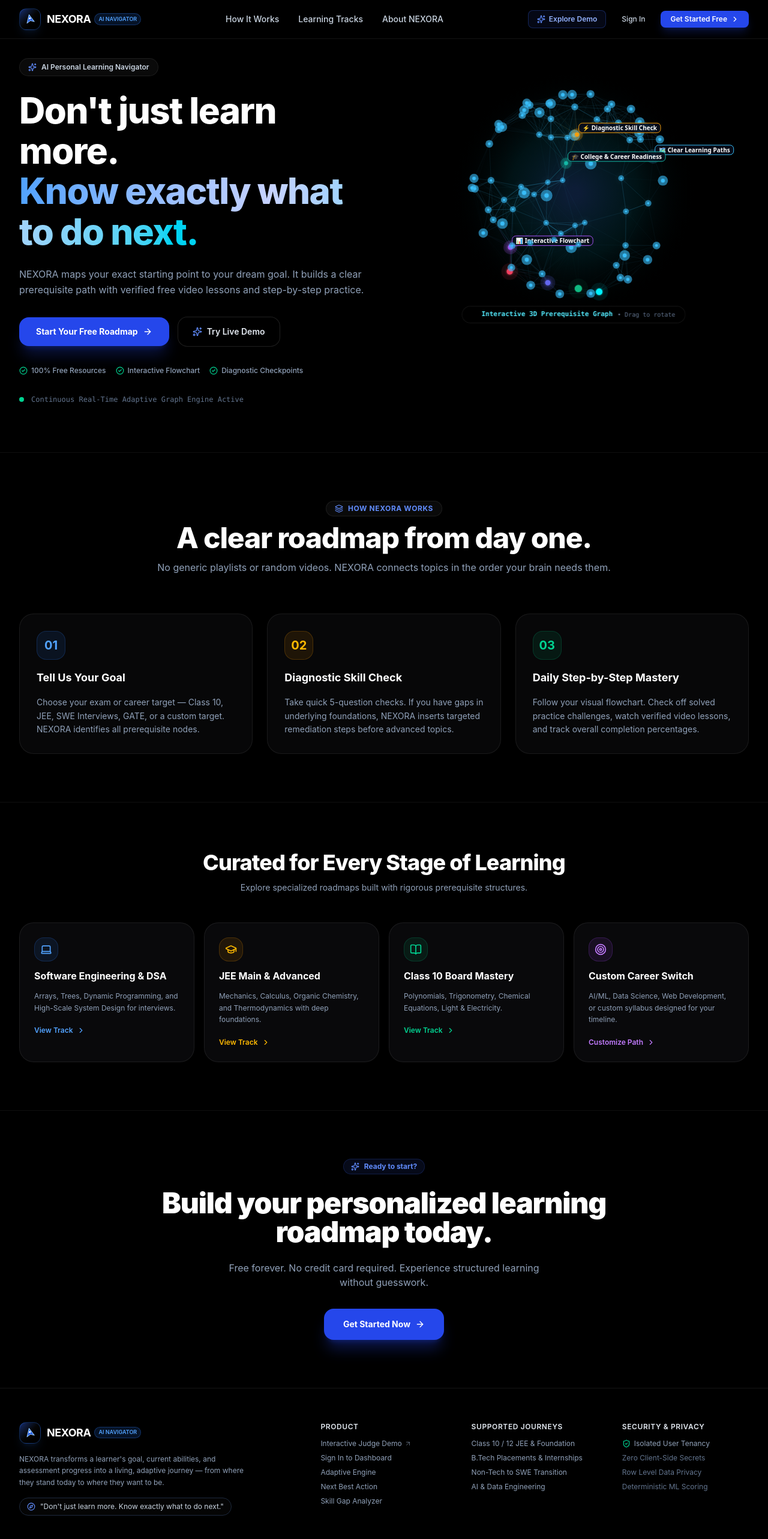
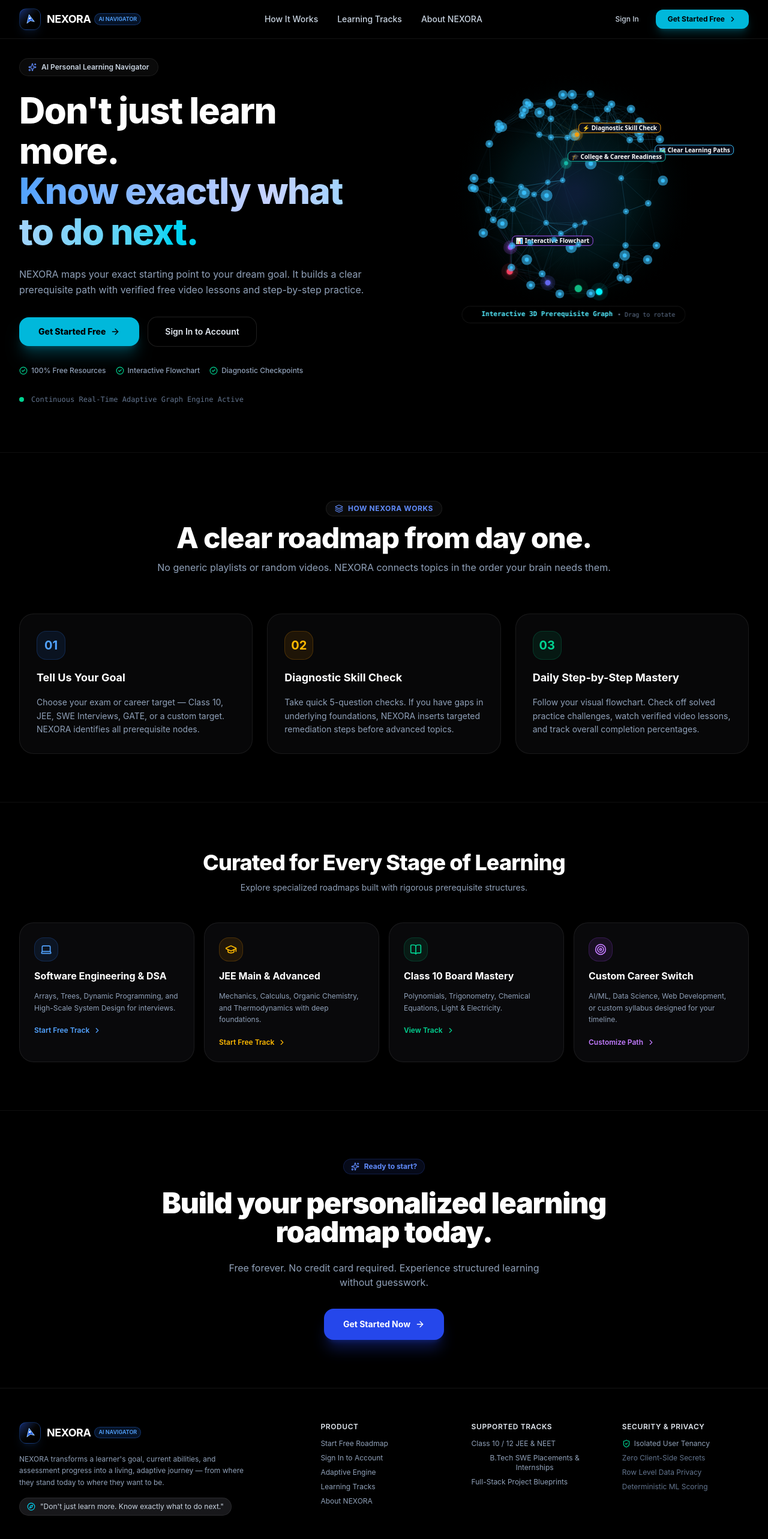
Before and after one commit to Sirivennela310505/NEXORA, a React (Vite) app: page / in a window 1280 px wide. Shown: the top 2566 px of the page at 60% size. Built offline with nearby package versions, Linux system fonts and the light colour scheme.

Commit message:
feat: completely remove simulated demo mode for clean real-user onboarding

```diff
--- a/src/App.tsx
+++ b/src/App.tsx
@@ -21,9 +21,7 @@
   getActiveSessionUserId,
   setActiveSession,
   getUserProfile,
-  saveUserProfile,
-  createAlexMorganDemoProfile,
-  createAaravSharmaDemoProfile
+  saveUserProfile
 } from './engine/storage';
 import type { StoredUserAccount } from './engine/storage';
 
@@ -31,7 +29,7 @@
   // Authentication & Session State initialized from storage
   const [currentAccount, setCurrentAccount] = useState<StoredUserAccount | null>(() => {
     const activeUserId = getActiveSessionUserId();
-    if (activeUserId && !activeUserId.startsWith('demo-')) {
+    if (activeUserId) {
       const profile = getUserProfile(activeUserId);
       if (profile) {
         return {
@@ -46,18 +44,9 @@
     return null;
   });
 
-  const [isDemoMode, setIsDemoMode] = useState<boolean>(() => {
-    const activeUserId = getActiveSessionUserId();
-    return Boolean(activeUserId && activeUserId.startsWith('demo-'));
-  });
-
   const [currentUserProfile, setCurrentUserProfile] = useState<UserProfile | null>(() => {
     const activeUserId = getActiveSessionUserId();
-    if (activeUserId === 'demo-alex-morgan') {
-      return createAlexMorganDemoProfile();
-    } else if (activeUserId === 'demo-aarav-sharma') {
-      return createAaravSharmaDemoProfile();
-    } else if (activeUserId) {
+    if (activeUserId) {
       return getUserProfile(activeUserId);
     }
     return null;
@@ -85,12 +74,11 @@
   const handleAuthSuccess = (account: StoredUserAccount, isNewSignUp: boolean) => {
     setCurrentAccount(account);
     setActiveSession(account.id);
-    setIsDemoMode(false);
     setAuthModalOpen(false);
 
     if (isNewSignUp) {
       setCurrentUserProfile(null);
-      triggerToast(`Welcome to NEXORA, ${account.fullName}! Let's configure your goal.`);
+      triggerToast(`Welcome to NEXORA, ${account.fullName}! Let's build your personalized path.`);
     } else {
       const existing = getUserProfile(account.id);
       if (existing) {
@@ -103,20 +91,10 @@
     }
   };
 
-  const handleStartDemo = (persona: 'alex' | 'aarav' = 'alex') => {
-    const demoProfile = persona === 'alex' ? createAlexMorganDemoProfile() : createAaravSharmaDemoProfile();
-    setCurrentUserProfile(demoProfile);
-    setIsDemoMode(true);
-    setActiveSession(demoProfile.id);
-    setActiveTab('dashboard');
-    triggerToast(`Active Demo: ${demoProfile.fullName} (${demoProfile.goalTitle})`);
-  };
-
   const handleSignOut = () => {
     setActiveSession(null);
     setCurrentAccount(null);
     setCurrentUserProfile(null);
-    setIsDemoMode(false);
     setActiveTab('dashboard');
     triggerToast('You have been securely signed out.');
   };
@@ -129,9 +107,7 @@
   };
 
   const handleUpdateProfile = (updatedProfile: UserProfile) => {
-    if (!isDemoMode) {
-      saveUserProfile(updatedProfile);
-    }
+    saveUserProfile(updatedProfile);
     setCurrentUserProfile(updatedProfile);
     if (updatedProfile.lastPathUpdateReason) {
       triggerToast(updatedProfile.lastPathUpdateReason);
@@ -167,7 +143,6 @@
             activeTab={activeTab}
             onSelectTab={handleNavigateWithPayload}
             onOpenAuth={handleOpenAuth}
-            onStartDemo={handleStartDemo}
             onSignOut={handleSignOut}
           />
 
@@ -184,18 +159,16 @@
               // Public Landing Page
               <LandingPage
                 onOpenAuth={handleOpenAuth}
-                onStartDemo={handleStartDemo}
               />
             )}
           </main>
 
           <Footer
             onOpenAuth={handleOpenAuth}
-            onStartDemo={handleStartDemo}
           />
         </div>
       ) : (
-        // AUTHENTICATED FULL-SCREEN WORKSPACE WITH PINNED SIDEBAR (NO TOP NAVBAR)
+        // AUTHENTICATED FULL-SCREEN WORKSPACE WITH PINNED SIDEBAR
         <div className="flex h-screen w-screen overflow-hidden bg-black text-slate-100">
 
           {/* Pinned Left Sidebar */}
@@ -208,35 +181,6 @@
 
           {/* Full-bleed Scrollable Main Content */}
           <main className="flex-1 h-screen overflow-y-auto bg-black p-4 sm:p-8">
-
-            {/* Demo Mode Notice Bar */}
-            {isDemoMode && (
-              <div className="mb-6 p-3.5 rounded-2xl bg-amber-500/10 border border-amber-500/30 flex flex-col sm:flex-row items-center justify-between gap-3 text-xs">
-                <div className="flex items-center gap-2 text-amber-300">
-                  <span className="font-bold px-2 py-0.5 rounded bg-amber-500/20 uppercase tracking-wider text-[10px]">
-                    Live Demo Mode
-                  </span>
-                  <span>
-                    Simulated profile: <strong>{currentUserProfile.fullName}</strong> ({currentUserProfile.goalTitle})
-                  </span>
-                </div>
-
-                <div className="flex items-center gap-2">
-                  <button
-                    onClick={() => handleStartDemo(currentUserProfile.fullName.includes('Alex') ? 'aarav' : 'alex')}
-                    className="px-3 py-1 rounded-xl bg-amber-500/20 hover:bg-amber-500/30 text-amber-200 font-semibold transition-colors"
-                  >
-                    Switch to {currentUserProfile.fullName.includes('Alex') ? 'Aarav (JEE / Class 10)' : 'Alex (B.Tech SWE)'}
-                  </button>
-                  <button
-                    onClick={handleSignOut}
-                    className="px-3 py-1 rounded-xl bg-zinc-800 hover:bg-zinc-700 text-slate-300 transition-colors"
-                  >
-                    Exit Demo
-                  </button>
-                </div>
-              </div>
-            )}
 
             {/* Active Workspace View */}
             <div className="w-full min-w-0">
--- a/src/components/common/Footer.tsx
+++ b/src/components/common/Footer.tsx
@@ -1,60 +1,53 @@
 import React from 'react';
 import { NexoraLogo } from './NexoraLogo';
-import { ShieldCheck, Compass, ArrowUpRight } from 'lucide-react';
+import { ShieldCheck, Compass } from 'lucide-react';
 
 interface FooterProps {
   onOpenAuth: (mode: 'signin' | 'signup') => void;
-  onStartDemo: (persona?: 'alex' | 'aarav') => void;
 }
 
-export const Footer: React.FC<FooterProps> = ({ onOpenAuth, onStartDemo }) => {
+export const Footer: React.FC<FooterProps> = ({ onOpenAuth }) => {
   return (
     <footer className="border-t border-white/[0.08] bg-black text-slate-400 text-sm">
       <div className="max-w-7xl mx-auto px-4 sm:px-6 lg:px-8 py-14">
         <div className="grid grid-cols-1 md:grid-cols-5 gap-10">
 
           {/* Brand Col */}
-          <div className="md:col-span-2 space-y-4">
+          <div className="md:col-span-2 space-y-4 text-left">
             <NexoraLogo size="md" />
             <p className="text-xs text-slate-400 max-w-sm leading-relaxed">
               NEXORA transforms a learner's goal, current abilities, and assessment progress into a living, adaptive journey — from where they stand today to where they want to be.
             </p>
-            <div className="inline-flex items-center gap-2 px-3 py-1.5 rounded-full bg-slate-900 border border-slate-800 text-xs text-slate-300">
-              <Compass className="w-3.5 h-3.5 text-brand-400 animate-spin-slow" />
+            <div className="inline-flex items-center gap-2 px-3 py-1.5 rounded-full bg-zinc-900 border border-white/[0.08] text-xs text-slate-300">
+              <Compass className="w-3.5 h-3.5 text-cyan-400 animate-spin-slow" />
               <span>"Don't just learn more. Know exactly what to do next."</span>
             </div>
           </div>
 
           {/* Links 1 */}
-          <div className="space-y-3">
+          <div className="space-y-3 text-left">
             <h4 className="text-xs font-semibold text-slate-200 uppercase tracking-wider">Product</h4>
             <ul className="space-y-2 text-xs">
-              <li>
-                <button onClick={() => onStartDemo('alex')} className="hover:text-brand-400 transition-colors flex items-center gap-1">
-                  <span>Interactive Judge Demo</span>
-                  <ArrowUpRight className="w-3 h-3 opacity-60" />
-                </button>
-              </li>
-              <li><button onClick={() => onOpenAuth('signin')} className="hover:text-slate-200 transition-colors">Sign In to Dashboard</button></li>
+              <li><button onClick={() => onOpenAuth('signup')} className="hover:text-cyan-400 transition-colors">Start Free Roadmap</button></li>
+              <li><button onClick={() => onOpenAuth('signin')} className="hover:text-slate-200 transition-colors">Sign In to Account</button></li>
               <li><a href="#how-it-works" className="hover:text-slate-200 transition-colors">Adaptive Engine</a></li>
-              <li><a href="#next-best-action" className="hover:text-slate-200 transition-colors">Next Best Action</a></li>
-              <li><a href="#problem" className="hover:text-slate-200 transition-colors">Skill Gap Analyzer</a></li>
+              <li><a href="#tracks" className="hover:text-slate-200 transition-colors">Learning Tracks</a></li>
+              <li><a href="#about" className="hover:text-slate-200 transition-colors">About NEXORA</a></li>
             </ul>
           </div>
 
           {/* Links 2 */}
-          <div className="space-y-3">
-            <h4 className="text-xs font-semibold text-slate-200 uppercase tracking-wider">Supported Journeys</h4>
+          <div className="space-y-3 text-left">
+            <h4 className="text-xs font-semibold text-slate-200 uppercase tracking-wider">Supported Tracks</h4>
             <ul className="space-y-2 text-xs">
-              <li><button onClick={() => onStartDemo('aarav')} className="hover:text-brand-400 transition-colors">Class 10 / 12 JEE & Foundation</button></li>
-              <li><button onClick={() => onStartDemo('alex')} className="hover:text-brand-400 transition-colors">B.Tech Placements & Internships</button></li>
-              <li><a href="#for-learners" className="hover:text-slate-200 transition-colors">Non-Tech to SWE Transition</a></li>
-              <li><a href="#for-learners" className="hover:text-slate-200 transition-colors">AI & Data Engineering</a></li>
+              <li><button onClick={() => onOpenAuth('signup')} className="hover:text-cyan-400 transition-colors">Class 10 / 12 JEE & NEET</button></li>
+              <li><button onClick={() => onOpenAuth('signup')} className="hover:text-cyan-400 transition-colors">B.Tech SWE Placements & Internships</button></li>
+              <li><button onClick={() => onOpenAuth('signup')} className="hover:text-cyan-400 transition-colors">Full-Stack Project Blueprints</button></li>
             </ul>
           </div>
 
           {/* Links 3 */}
-          <div className="space-y-3">
+          <div className="space-y-3 text-left">
             <h4 className="text-xs font-semibold text-slate-200 uppercase tracking-wider">Security & Privacy</h4>
             <ul className="space-y-2 text-xs">
               <li className="flex items-center gap-1.5 text-slate-400">
--- a/src/components/common/Navbar.tsx
+++ b/src/components/common/Navbar.tsx
@@ -10,7 +10,6 @@
   LogOut,
   Menu,
   X,
-  Sparkles,
   ChevronRight
 } from 'lucide-react';
 import { NexoraLogo } from './NexoraLogo';
@@ -21,7 +20,6 @@
   activeTab: string;
   onSelectTab: (tab: string) => void;
   onOpenAuth: (mode: 'signin' | 'signup') => void;
-  onStartDemo: (persona?: 'alex' | 'aarav') => void;
   onSignOut: () => void;
 }
 
@@ -30,7 +28,6 @@
   activeTab,
   onSelectTab,
   onOpenAuth,
-  onStartDemo,
   onSignOut
 }) => {
   const [mobileMenuOpen, setMobileMenuOpen] = useState(false);
@@ -120,23 +117,15 @@
           {!currentUser ? (
             <>
               <button
-                onClick={() => onStartDemo('alex')}
-                className="flex items-center gap-1.5 px-3.5 py-1.5 text-xs font-semibold text-brand-300 bg-brand-950/70 hover:bg-brand-900/80 border border-brand-500/30 rounded-lg transition-all shadow-sm"
-              >
-                <Sparkles className="w-3.5 h-3.5 text-brand-400" />
-                <span>Explore Demo</span>
-              </button>
-
-              <button
                 onClick={() => onOpenAuth('signin')}
-                className="px-3.5 py-1.5 text-xs font-medium text-slate-300 hover:text-white hover:bg-slate-800/50 rounded-lg transition-all"
+                className="px-4 py-2 text-xs font-medium text-slate-300 hover:text-white hover:bg-zinc-900 rounded-xl transition-all"
               >
                 Sign In
               </button>
 
               <button
                 onClick={() => onOpenAuth('signup')}
-                className="flex items-center gap-1.5 px-4 py-1.5 text-xs font-semibold text-white bg-brand-600 hover:bg-brand-500 rounded-lg transition-all shadow-lg shadow-brand-600/25 hover:shadow-brand-500/40"
+                className="flex items-center gap-1.5 px-5 py-2 text-xs font-bold text-black bg-cyan-500 hover:bg-cyan-400 rounded-xl transition-all shadow-lg shadow-cyan-500/25"
               >
                 <span>Get Started Free</span>
                 <ChevronRight className="w-3.5 h-3.5" />
@@ -144,18 +133,11 @@
             </>
           ) : (
             <div className="flex items-center gap-3">
-              {currentUser.isDemoUser && (
-                <div className="flex items-center gap-1.5 px-2.5 py-1 rounded-full bg-amber-500/10 border border-amber-500/20 text-[11px] font-medium text-amber-300">
-                  <span className="w-1.5 h-1.5 rounded-full bg-amber-400 animate-pulse" />
-                  <span>Demo Mode ({currentUser.fullName.split(' ')[0]})</span>
-                </div>
-              )}
-
               <button
                 onClick={() => onSelectTab('profile')}
-                className="flex items-center gap-2 px-2.5 py-1 rounded-lg bg-slate-800/60 hover:bg-slate-800 border border-slate-700/50 transition-all text-left"
+                className="flex items-center gap-2 px-2.5 py-1 rounded-lg bg-zinc-900 hover:bg-zinc-800 border border-white/[0.08] transition-all text-left"
               >
-                <div className="w-6 h-6 rounded-full bg-brand-600 flex items-center justify-center text-xs font-bold text-white uppercase">
+                <div className="w-6 h-6 rounded-full bg-cyan-500 flex items-center justify-center text-xs font-bold text-black uppercase">
                   {currentUser.fullName.charAt(0)}
                 </div>
                 <div className="hidden sm:flex flex-col">
@@ -183,15 +165,15 @@
         <div className="flex md:hidden items-center gap-2">
           {!currentUser && (
             <button
-              onClick={() => onStartDemo('alex')}
-              className="px-2.5 py-1 text-[11px] font-semibold text-brand-300 bg-brand-950/70 border border-brand-500/30 rounded-md"
+              onClick={() => onOpenAuth('signup')}
+              className="px-3 py-1.5 text-xs font-bold text-black bg-cyan-500 rounded-lg"
             >
-              Demo
+              Get Started
             </button>
           )}
           <button
             onClick={() => setMobileMenuOpen(!mobileMenuOpen)}
-            className="p-2 text-slate-400 hover:text-white rounded-lg hover:bg-slate-800/60"
+            className="p-2 text-slate-400 hover:text-white rounded-lg hover:bg-zinc-900"
             aria-label="Toggle menu"
           >
             {mobileMenuOpen ? <X className="w-6 h-6" /> : <Menu className="w-6 h-6" />}
--- a/src/components/landing/LandingPage.tsx
+++ b/src/components/landing/LandingPage.tsx
@@ -14,10 +14,9 @@
 
 interface LandingPageProps {
   onOpenAuth: (mode: 'signin' | 'signup') => void;
-  onStartDemo: (persona?: 'alex' | 'aarav') => void;
 }
 
-export const LandingPage: React.FC<LandingPageProps> = ({ onOpenAuth, onStartDemo }) => {
+export const LandingPage: React.FC<LandingPageProps> = ({ onOpenAuth }) => {
   return (
     <div className="relative min-h-screen bg-black text-slate-100 overflow-hidden font-sans selection:bg-brand-500 selection:text-white">
 
@@ -54,18 +53,17 @@
             <div className="flex flex-col sm:flex-row items-stretch sm:items-center gap-3.5 pt-2">
               <button
                 onClick={() => onOpenAuth('signup')}
-                className="px-7 py-3.5 rounded-2xl bg-brand-600 hover:bg-brand-500 text-white font-bold text-sm shadow-xl shadow-brand-600/25 hover:shadow-brand-500/40 transition-all flex items-center justify-center gap-2 group"
+                className="px-8 py-3.5 rounded-2xl bg-cyan-500 hover:bg-cyan-400 text-black font-extrabold text-sm shadow-xl shadow-cyan-500/25 transition-all flex items-center justify-center gap-2 group"
               >
-                <span>Start Your Free Roadmap</span>
+                <span>Get Started Free</span>
                 <ArrowRight className="w-4 h-4 transition-transform group-hover:translate-x-1" />
               </button>
 
               <button
-                onClick={() => onStartDemo('alex')}
-                className="px-6 py-3.5 rounded-2xl bg-black hover:bg-zinc-900 text-slate-200 hover:text-white font-semibold text-sm border border-white/[0.12] hover:border-brand-400 transition-all flex items-center justify-center gap-2"
+                onClick={() => onOpenAuth('signin')}
+                className="px-7 py-3.5 rounded-2xl bg-black hover:bg-zinc-900 text-slate-200 hover:text-white font-semibold text-sm border border-white/[0.12] hover:border-white/[0.25] transition-all flex items-center justify-center gap-2"
               >
-                <Sparkles className="w-4 h-4 text-brand-400" />
-                <span>Try Live Demo</span>
+                <span>Sign In to Account</span>
               </button>
             </div>
 
@@ -180,7 +178,7 @@
 
             {/* Track 1 */}
             <div
-              onClick={() => onStartDemo('alex')}
+              onClick={() => onOpenAuth('signup')}
               className="p-6 rounded-3xl bg-zinc-950 border border-white/[0.08] hover:border-blue-500/50 transition-all cursor-pointer space-y-3 text-left group"
             >
               <div className="w-10 h-10 rounded-2xl bg-blue-500/10 border border-blue-500/20 flex items-center justify-center text-blue-400">
@@ -193,14 +191,14 @@
                 Arrays, Trees, Dynamic Programming, and High-Scale System Design for interviews.
               </p>
               <div className="pt-2 flex items-center gap-1.5 text-xs text-blue-400 font-semibold">
-                <span>View Track</span>
+                <span>Start Free Track</span>
                 <ChevronRight className="w-3.5 h-3.5 group-hover:translate-x-1 transition-transform" />
               </div>
             </div>
 
             {/* Track 2 */}
             <div
-              onClick={() => onStartDemo('aarav')}
+              onClick={() => onOpenAuth('signup')}
               className="p-6 rounded-3xl bg-zinc-950 border border-white/[0.08] hover:border-amber-500/50 transition-all cursor-pointer space-y-3 text-left group"
             >
               <div className="w-10 h-10 rounded-2xl bg-amber-500/10 border border-amber-500/20 flex items-center justify-center text-amber-400">
@@ -213,7 +211,7 @@
                 Mechanics, Calculus, Organic Chemistry, and Thermodynamics with deep foundations.
               </p>
               <div className="pt-2 flex items-center gap-1.5 text-xs text-amber-400 font-semibold">
-                <span>View Track</span>
+                <span>Start Free Track</span>
                 <ChevronRight className="w-3.5 h-3.5 group-hover:translate-x-1 transition-transform" />
               </div>
             </div>
```
Also changed, not shown: NEXORA_Project_Documentation.html (+56 -18 lines).
